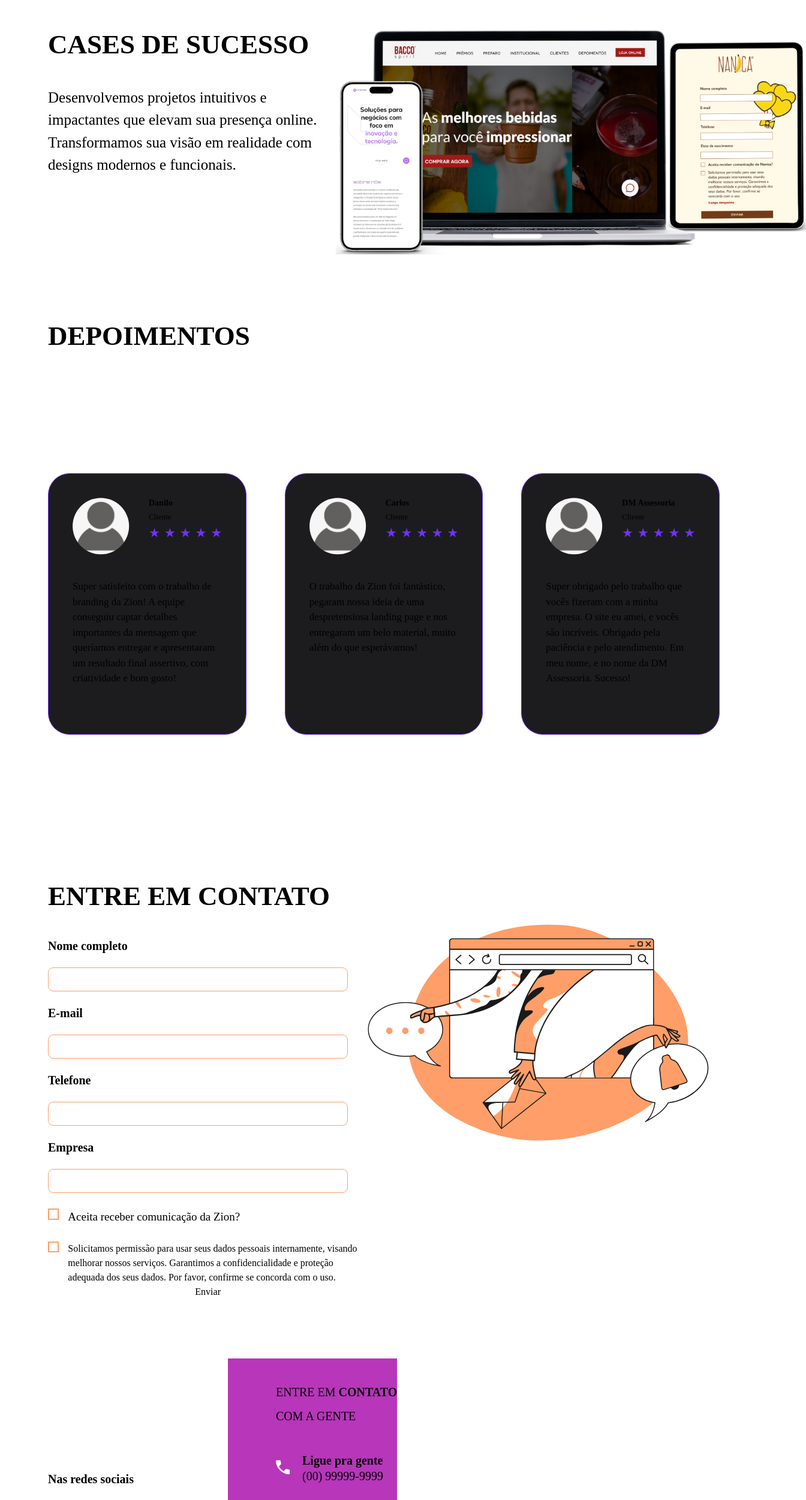
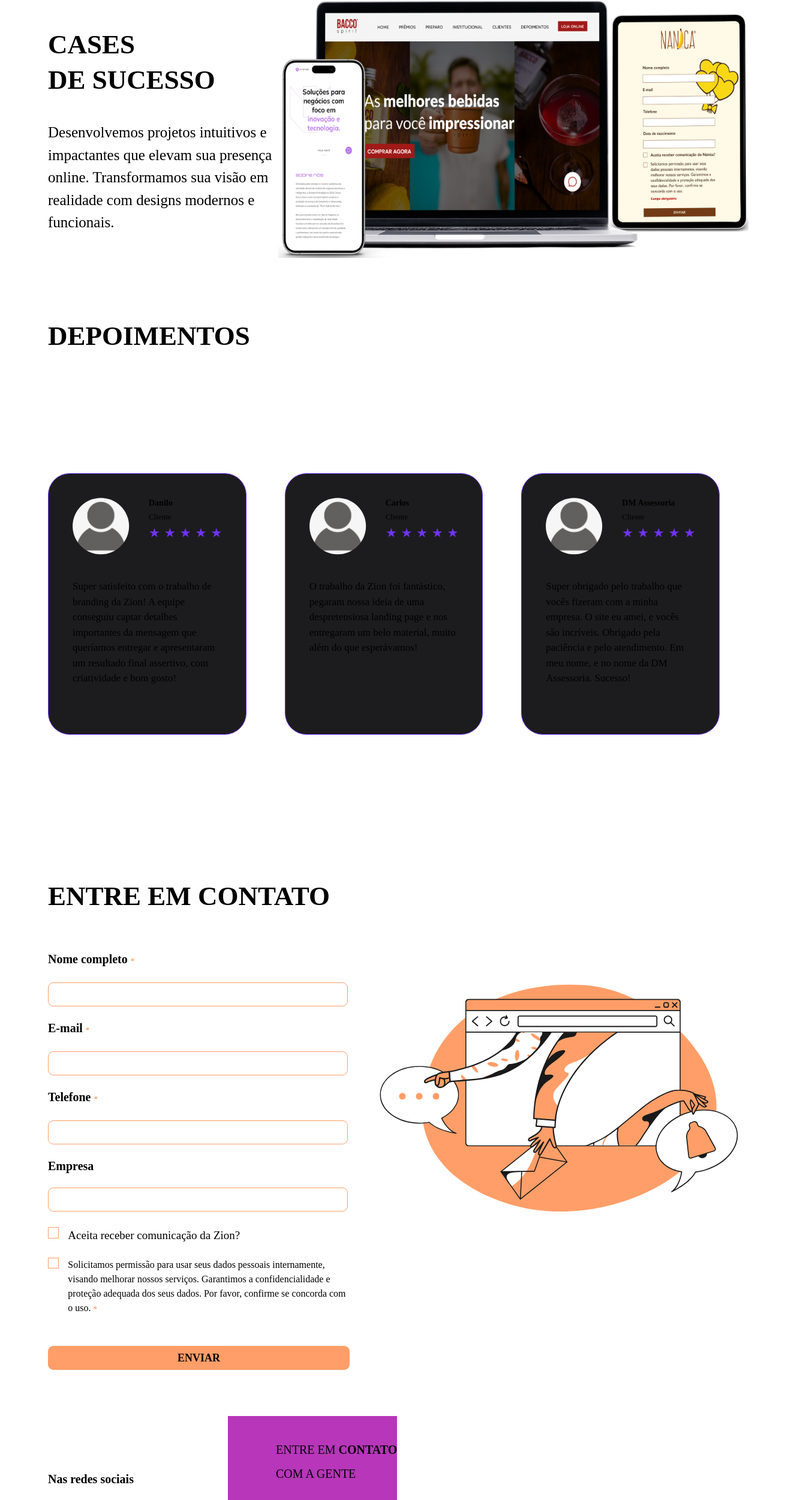
Before and after one commit to ccszanin/Software-house-Landing-page, a Next.js app: page / in a window 1280 px wide. Shown: the part 3825-6326 px from the top of the page at 60% size, 1344 px wide, since content can reach past the window. Built offline with nearby package versions, Linux system fonts and the light colour scheme.

Commit message:
form adjustments

```diff
--- a/src/app/globals.css
+++ b/src/app/globals.css
@@ -3,6 +3,6 @@
 @tailwind utilities;
 
 
-#check-box-1:checked ~ .check-1{
+#check-box-1:checked ~ .check-1, #check-box-2:checked ~ .check-1{
   @apply text-opacity-100;
 }
--- a/src/app/page.tsx
+++ b/src/app/page.tsx
@@ -206,18 +206,18 @@ export default function Home() {
             Portfólio
           </h1>
 
-          <div className=" flex justify-center  mx-auto">
+          <div className=" flex   mx-auto">
             <div className=" mx-auto flex-1 ">
-              <h1 className="font-bold uppercase  text-[2.813rem] leading-[130%] mb-10">
-                cases de sucesso
+              <h1 className="font-bold uppercase  text-[2.813rem] leading-[130%]  mb-10">
+                cases <br></br>de sucesso
               </h1>
-              <p className="font-normal leading-[150%] text-[1.563rem] mb-10 max-w-[34rem]">
+              <p className="font-normal leading-[150%] text-[1.563rem] mb-10 max-w-[27rem]">
                 Desenvolvemos projetos intuitivos e impactantes que elevam sua
                 presença online. Transformamos sua visão em realidade com
                 designs modernos e funcionais.
               </p>
             </div>
-            <Image className=" mr-[-9rem] w-[70%]" src={Cases} alt="Image" />
+            <Image className=" mr-[-3rem] w-[70%] mt-[-50px]" src={Cases} alt="Image" />
           </div>
         </section>
         <section
@@ -267,12 +267,12 @@ Sucesso!"
           </div>
           </div>
           <div className="">
-          <Image className=" " src={ImgForms} alt="Image" />
+          <Image className=" ml-[3.125rem] mt-24" src={ImgForms} alt="Image" />
           </div>
 
         </section>
 
-        <footer className="w-full flex h-[450px] mb-24  gap-24 ">
+        <footer className="w-full flex h-[450px] mb-24  gap-24 pt-24 ">
           <div className=" w-[300px]  relative ">
             <div className=" absolute bottom-0">
               <p className="text-xl mb-5 font-bold leading-9 ">
--- a/src/components/ContactForm.tsx
+++ b/src/components/ContactForm.tsx
@@ -32,54 +32,58 @@ export function ContactForm() {
     /* "handleSubmit" will validate your inputs before invoking "onSubmit" */
     <form onSubmit={handleSubmit(onSubmit)} className="flex flex-col">
       {/* register your input into the hook by invoking the "register" function */}
-      <label className="text-xl font-semibold mb-[1.375rem] w-[31.25rem]">Nome completo</label>
-      <input className="text-black-500 text-base px-2 mb-[1.375rem] w-[31.25rem] h-10 border-solid border-[1.5px] rounded-[9px] border-orange-500  focus:outline-orange-500" {...register("name", { required: true })} />
-      {errors.name && <span>Campo obrigatório</span>}
+
+      <label className="text-xl font-semibold mb-[1.375rem] mt-[1.375rem] w-[31.25rem] ">Nome completo  <span className="text-[0.813rem] font-bold  text-orange-500">*</span></label>
+      <input className="text-black-500 text-base px-2  w-[31.25rem] h-10 border-solid border-[1.5px] rounded-[9px] border-orange-500  focus:outline-orange-500" {...register("name", { required: true })} />
+
 
       {/* include validation with required or other standard HTML validation rules */}
-      <label className="text-xl font-semibold mb-[1.375rem] w-[31.25rem]">E-mail</label>
-      <input className="text-black-500 text-base px-2 mb-[1.375rem] w-[31.25rem] h-10 border-solid border-[1.5px] rounded-[9px] border-orange-500  focus:outline-orange-500"  {...register("email", { required: true })} />
+
+      <label className="text-xl font-semibold mb-[1.375rem] mt-[1.375rem] w-[31.25rem]">E-mail <span className="text-[0.813rem] font-bold  text-orange-500">*</span></label>
+      <input className="text-black-500 text-base px-2  w-[31.25rem] h-10 border-solid border-[1.5px] rounded-[9px] border-orange-500  focus:outline-orange-500"  {...register("email", { required: true })} />
       {/* errors will return when field validation fails  */}
-      {errors.email && <span>Campo obrigatório</span>}
 
-      <label className="text-xl font-semibold mb-[1.375rem] w-[31.25rem]">Telefone</label>
-      <input className="text-black-500 text-base px-2 mb-[1.375rem] w-[31.25rem] h-10 border-solid border-[1.5px] rounded-[9px] border-orange-500  focus:outline-orange-500" {...register("phone", { required: true })} />
+
+
+
+      <label className="text-xl font-semibold mb-[1.375rem] mt-[1.375rem] w-[31.25rem]">Telefone <span className="text-[0.813rem] font-bold  text-orange-500">*</span></label>
+      <input className="text-black-500 text-base px-2  w-[31.25rem] h-10 border-solid border-[1.5px] rounded-[9px] border-orange-500  focus:outline-orange-500" {...register("phone", { required: true })} />
       {/* errors will return when field validation fails  */}
-      {errors.phone && <span>Campo obrigatório</span>}
 
-      <label className="text-xl font-semibold mb-[1.375rem] w-[31.25rem]">Empresa</label>
+
+
+
+
+      <label className="text-xl font-semibold mb-[1.375rem] mt-[1.375rem] w-[31.25rem]">Empresa</label>
       <input className="text-black-500 text-base px-2 w-[31.25rem] h-10 border-solid border-[1.5px] rounded-[9px] border-orange-500  focus:outline-orange-500" {...register("enterprise", { required: true })} />
       {/* errors will return when field validation fails  */}
-      {errors.enterprise && <span>Campo obrigatório</span>}
 
-
-     <div className="flex justify-start items-start mt-[1.625rem]">
+     <div className="flex justify-start items-start mt-[1.625rem] ">
      <label htmlFor="check-box-1" className="cursor-pointer relative">
-     <input className="appearance-none w-[1.148rem] h-[1.148rem] border-2 border-orange-500 " type="checkbox" id="check-box-1" {...register("checkbox1")} />
+     <input className="appearance-none w-[1.148rem] h-[1.148rem] border-[1px] border-orange-500 " type="checkbox" id="check-box-1" {...register("checkbox1")} />
       <FontAwesomeIcon icon={faCheck}
       className="text-lg  w-[1rem] h-[1rem] text-orange-500 absolute left-0 top-0 text-opacity-0 check-1 transition"
       />
       {/* errors will return when field validation fails  */}
-      {errors.checkbox1 && <span>Campo obrigatório</span>}
+
       </label>
       <p className="text-[1.188rem] ml-[0.938rem]">Aceita receber comunicação da Zion?</p>
       </div>
 
-      <div className="flex justify-start items-start mt-[1.625rem]">
+      <div className="flex justify-start items-start mt-[1.375rem] ">
         <label htmlFor="check-box-2" className="cursor-pointer relative">
-      <input className="appearance-none w-[1.148rem] h-[1.148rem] border-2 border-orange-500 " type="checkbox" id="check-box-2" {...register("checkbox2", { required: true })} />
+      <input className="appearance-none w-[1.148rem] h-[1.148rem] border-[1px] border-orange-500 " type="checkbox" id="check-box-2" {...register("checkbox2", { required: true })} />
       <FontAwesomeIcon icon={faCheck}
       className="text-lg  w-[1rem] h-[1rem] text-orange-500 absolute left-0 top-0 text-opacity-0 check-1 transition"
       />
 
       {/* errors will return when field validation fails  */}
-      {errors.checkbox2 && <span>Campo obrigatório</span>}
       </label>
-      <p className="w-[31.25rem] ml-[0.938rem] text-base ">Solicitamos permissão para usar seus dados pessoais internamente, visando melhorar nossos serviços. Garantimos a confidencialidade e proteção adequada dos seus dados. Por favor, confirme se concorda com o uso.</p>
+      <p className="w-[29rem] ml-[0.938rem] text-base ">Solicitamos permissão para usar seus dados pessoais internamente, visando melhorar nossos serviços. Garantimos a confidencialidade e proteção adequada dos seus dados. Por favor, confirme se concorda com o uso. <span className="text-[0.813rem] font-bold  text-orange-500 mt-3  ">* </span></p>
+      </div>
+      {(errors.name || errors.email  || errors.phone ||errors.checkbox2) && <span className="text-[0.813rem] font-bold mt-[10px] text-orange-500">* Campo Obrigatório </span>}
 
-      </div>
-
-      <button type="submit">Enviar</button>
+      <button  className=" mt-[3.125rem] text-lg font-bold uppercase flex items-center justify-center w-[31.438rem] h-[2.5rem] bg-orange-500 rounded-[9px]" type="submit">Enviar</button>
     </form>
   )
 }
```
